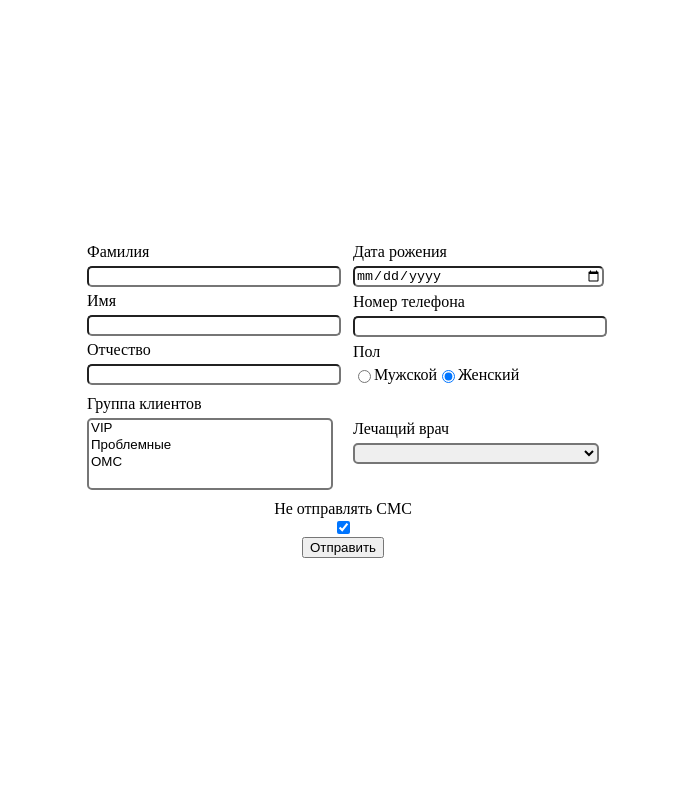
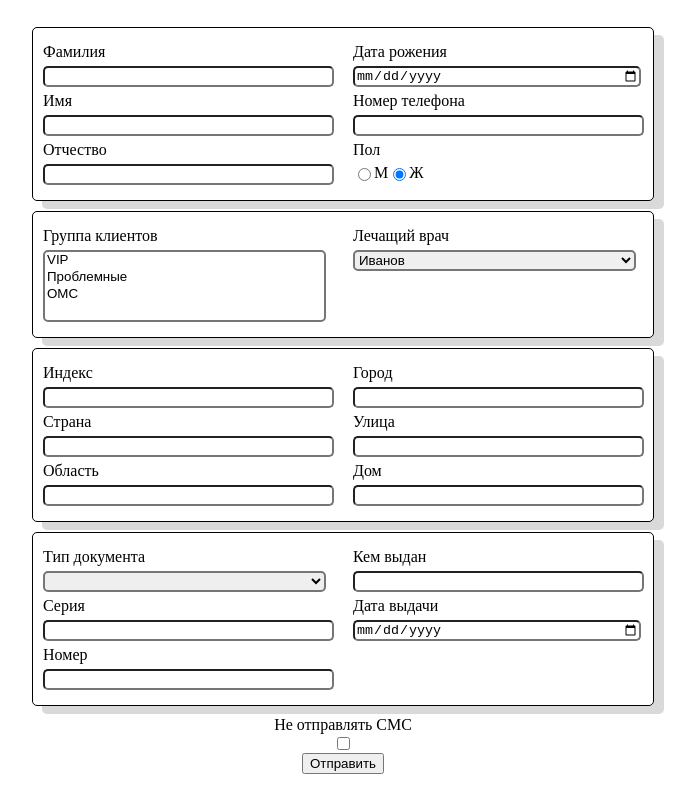
Before and after one commit to perfavore8/vue-test, a Vue app: page / in a window 1280 px wide. Shown: the whole page, without its empty margins (297-992 px from the left). Built offline with nearby package versions, Linux system fonts and the light colour scheme.

Commit message:
make adaptive layout

```diff
--- /dev/null
+++ b/src/AddressInfo.vue
@@ -0,0 +1,52 @@
+<template>
+<div class="data_row_wrapper">
+    <div class="column">
+        <labeled-input
+            id="index"
+            name="index"
+            label="Индекс"
+        />
+        <labeled-input
+            id="country"
+            name="country"
+            label="Страна"
+        />
+        <labeled-input
+            id="region"
+            name="region"
+            label="Область"
+        />
+    </div>
+    <div class="column">
+        <label for="city">Город</label>
+        <input class="input" type="text" v-model="modelValue.city" name="city" id="city" :class="{ invalid: validationStatus.city.$error}">
+        <labeled-input
+            id="street"
+            name="street"
+            label="Улица"
+        />
+        <labeled-input
+            id="house"
+            name="house"
+            label="Дом"
+        />
+  </div>
+</div>
+</template>
+
+<script>
+import LabeledInput from './InputField.vue';
+
+export default {
+    name: 'address-info',
+    emits: ['update:modelValue'],
+    props: ['modelValue', 'validationStatus'],
+    components: {
+        LabeledInput,
+    },
+}
+</script>
+
+<style>
+
+</style>
--- a/src/App.vue
+++ b/src/App.vue
@@ -1,80 +1,38 @@
 <template>
     <div class='row' @submit.prevent="onSubmit">
-        <div class="data_row_wrapper">
-            <div class="column">
-                <labeled-input
-                    id="surname"
-                    name="surname"
-                    v-model="surname"
-                    :valid="v$.surname"
-                    label="Фамилия"
-                />
-                <labeled-input
-                    id="name"
-                    name="name"
-                    v-model="name"
-                    :valid="v$.name"
-                    label="Имя"
-                />
-                <labeled-input
-                    id="lastname"
-                    name="lastname"
-                    v-model="lastname"
-                    :valid="v$.lastname"
-                    label="Отчество"
-                />
-            </div>
-            <div class="column">
-                <label for="birthday">Дата рожения</label>
-                <input class="input" type="date" v-model="birthday" name="birthday" id="birthday" :class="{ invalid: v$.birthday.$error}">
-                <label for="phone">Номер телефона</label>
-                <input class="input" type="tel" v-model="phone" name="phone" id="phone" :class="{invalid: (v$.phone.$error) || (!v$.phone.numeric)}">
-                <label for="gender">Пол</label>
-                <div class="gender_wrapper">
-                    <input class="input" type='radio' v-model="gender" name='gender' id="male" value="male"><span>Мужской</span>
-                    <input class="input" type='radio' v-model="gender" name='gender' id="female" value="female"><span>Женский</span>
-                </div>
-            </div>
-        </div>
-        <div class="data_row_wrapper">
-            <div class="column">
-                <label for="group">Группа клиентов</label>
-                <select class="input" v-model="group" multiple name="group" id="group" :class="{ invalid: v$.group.$error}">
-                    <option>VIP</option>
-                    <option>Проблемные</option>
-                    <option>ОМС</option>
-                </select>
-            </div>
-            <div class="column --align-items-center">
-                <label for="doc">Лечащий врач</label>
-                <select class="input" v-model="doc" name="doc" id="doc" :class="{ invalid: v$.doc.$error}">
-                    <option>Иванов</option>
-                    <option>Захаров</option>
-                    <option>Чернышева</option>
-                </select>
-            </div>
-        </div>
+        <user-info v-model="state.user" :validationStatus="v$.state.user" />
+        <address-info v-model="state.address" :validationStatus="v$.state.address" />
+        <document-info v-model="state.document" :validationStatus="v$.state.document" />
         <label for="sms">Не отправлять СМС</label>
         <input v-model="sms" type="checkbox" name="sms" id="sms">
-
         <button type="submit" @click="onSubmit">Отправить</button>
     </div>
 </template>
 
 <script type="text/javascript">
-import useVuelidate from '@vuelidate/core'
+import LabeledInput from './InputField.vue';
+import AddressInfo from './AddressInfo.vue';
+import DocumentInfo from './DocumentInfo.vue';
 import {required, numeric} from '@vuelidate/validators';
-import LabeledInput from './InputField.vue';
+import UserInfo from './UserInfo.vue';
+import useVuelidate from '@vuelidate/core';
 
 export default {
+    components: {
+        LabeledInput,
+        UserInfo,
+        AddressInfo,
+        DocumentInfo
+    },
+
     setup() {
         return { v$: useVuelidate() }
     },
-    components: {
-        LabeledInput
-    },
+
     data() {
         return {
+            state: {
+                user: {
                     surname: null,
                     name: null,
                     lastname: null,
@@ -84,41 +42,52 @@ export default {
                     group: '',
                     doc: '',
                     sms: true,
+                },
+                address: {
+                    index: null,
+                    country: null,
+                    region: null,
+                    city: null,
+                    street: null,
+                    house: null
+                },
+                document: {
+                    type: '',
+                    series: null,
+                    number: null,
+                    issued: null,
+                    dateIssue: null,
+                }
+            }
         }
     },
 
     validations() {
         return {
+            state: {
+                user: {
                     surname: {required},
                     name: {required},
-        lastname: {required},
                     birthday: {required},
                     phone: {required, numeric},
                     group: {required},
-        doc: {required},
-
+                },
+                address: {
+                    city: { required },
+                },
+                document: {
+                    type: { required },
+                    dateIssue: { required },
+                }
+            }
         }
     },
 
     methods: {
-        commit() {
-            console.log(this.surname);
-            console.log(this.name);
-            console.log(this.lastname);
-            console.log(this.birthday);
-            console.log(this.phone);
-            console.log(this.gender);
-            console.log(this.group);
-            console.log(this.doc);
-            console.log(this.sms);
-        },
         onSubmit() {
-            if (this.v$.$invalid) {
-                this.v$.$touch()
-                return
-            } else {
-                this.commit()
-            }
+            this.v$.$validate()
+            console.table(this.state.user)
+            console.table(this.state.address)
         }
     }
 }
@@ -129,7 +98,7 @@ export default {
 
 html, body {
     width: 100vw;
-    height: 100vh;
+    min-height: 100vh;
     margin: 0;
     padding: 0;
 }
@@ -142,11 +111,12 @@ body {
 }
 
 .row {
-    width: 40vw;
+    width: 90vw;
+    max-width: 600px;
 }
 
 .input {
-    /* border-color: rgba(21, 194, 156, 0.781);  */
+    width: inherit;
     border-radius: 5px;
     border-width: 2px;
 }
@@ -165,24 +135,30 @@ body {
     justify-content: space-around;
     gap: 20px;
     margin-bottom: 10px;
+    border: 1px solid black;
+    border-radius: 5px;
+    padding: 15px 10px;
+    box-shadow: 10px 8px rgba(0,0,0, .15);
 }
 
 .column {
+    min-width:30%;
     width: 100%;
     display: flex;
     flex-direction: column;
     align-items: space-around;
-    justify-content: space-around;
+    /* justify-content: space-around; */
     gap: 5px;
+    padding-right: 7px;
 }
 
 .column > .input {
-    width: 100%;
+    min-width: 100%;
 }
 
-.--align-items-center {
-    align-items: flex-start;
-    justify-content: center;
+.--align-items-start {
+    align-items: start;
+    justify-content: start;
 }
 
 .row {
--- /dev/null
+++ b/src/DocumentInfo.vue
@@ -0,0 +1,48 @@
+<template>
+<div class="data_row_wrapper">
+    <div class="column">
+        <label for="type">Тип документа</label>
+            <select class="input" v-model="modelValue.type" name="type" id="type" :class="{ invalid: validationStatus.type.$error}">
+                <option>Паспорт</option>
+                <option>Вод. удостоверение</option>
+                <option>Вод. удостоверение</option>
+            </select>
+        <labeled-input
+            id="series"
+            name="series"
+            label="Серия"
+        />
+        <labeled-input
+            id="number"
+            name="number"
+            label="Номер"
+        />
+    </div>
+    <div class="column">
+        <labeled-input
+            id="issued"
+            name="issued"
+            label="Кем выдан"
+        />
+        <label for="dateIssue">Дата выдачи</label>
+        <input class="input" type="date" v-model="modelValue.dateIssue" name="dateIssue" id="dateIssue" :class="{ invalid: validationStatus.dateIssue.$error}">
+    </div>
+</div>
+</template>
+
+<script>
+import LabeledInput from './InputField.vue';
+
+export default {
+    name: 'document-info',
+    emits: ['update:modelValue'],
+    props: ['modelValue', 'validationStatus'],
+    components: {
+        LabeledInput
+    },
+}
+</script>
+
+<style>
+
+</style>
--- a/src/InputField.vue
+++ b/src/InputField.vue
@@ -6,7 +6,6 @@
         @input="handleInput"
         :name="name"
         :id="id"
-        :class="{invalid: valid.$error}"
     >
 </template>
 
@@ -14,7 +13,7 @@
 export default {
     name: 'labeled-input',
     emits: ['update:modelValue'],
-    props: ['name', 'id', 'modelValue', 'label', 'valid'],
+    props: ['name', 'id', 'modelValue', 'label'],
 
     methods: {
         handleInput(e) {
--- a/src/UserInfo.vue
+++ b/src/UserInfo.vue
@@ -1,13 +1,64 @@
 <template>
-
+    <div class="data_row_wrapper">
+        <div class="column">
+            <label for="surname">Фамилия</label>
+            <input class="input" type="text" v-model="modelValue.surname" name="surname" id="surname" :class="{ invalid: validationStatus.surname.$error}">
+            <label for="name">Имя</label>
+            <input class="input" type="text" v-model="modelValue.name" name="name" id="name" :class="{ invalid: validationStatus.name.$error}">
+            <labeled-input
+                id="lastname"
+                name="lastname"
+                label="Отчество"
+            />
+        </div>
+        <div class="column">
+            <label for="birthday">Дата рожения</label>
+            <input class="input" type="date" v-model="modelValue.birthday" name="birthday" id="birthday" :class="{ invalid: validationStatus.birthday.$error}">
+            <label for="phone">Номер телефона</label>
+            <input class="input" type="tel" v-model="modelValue.phone" name="phone" id="phone" :class="{invalid: (validationStatus.phone.$error) || (!validationStatus.phone.numeric)}">
+            <label for="gender">Пол</label>
+            <div class="gender_wrapper">
+                <input class="input" type='radio' v-model="modelValue.gender" name='gender' id="male" value="male"><span>М</span>
+                <input class="input" type='radio' v-model="modelValue.gender" name='gender' id="female" value="female"><span>Ж</span>
+            </div>
+        </div>
+    </div>
+    <div class="data_row_wrapper">
+        <div class="column">
+            <label for="group">Группа клиентов</label>
+            <select class="input" v-model="modelValue.group" multiple name="group" id="group" :class="{ invalid: validationStatus.group.$error}">
+                <option>VIP</option>
+                <option>Проблемные</option>
+                <option>ОМС</option>
+            </select>
+        </div>
+        <div class="column --align-items-start">
+            <label for="doc">Лечащий врач</label>
+            <select class="input" name="doc" id="doc">
+                <option>Иванов</option>
+                <option>Захаров</option>
+                <option>Чернышева</option>
+            </select>
+        </div>
+    </div>
 </template>
 
 <script>
+import LabeledInput from './InputField';
 export default {
-
+    name: 'user-info',
+    props: ['modelValue', 'validationStatus'],
+    emits: ['update:modelValue'],
+    components: {
+        LabeledInput
+    }
 }
 </script>
 
-<style>
+<style scoped>
+
+template {
+        width: 100%;
+    }
 
 </style>
```
Lines whose indentation alone changed are shown as unchanged.
